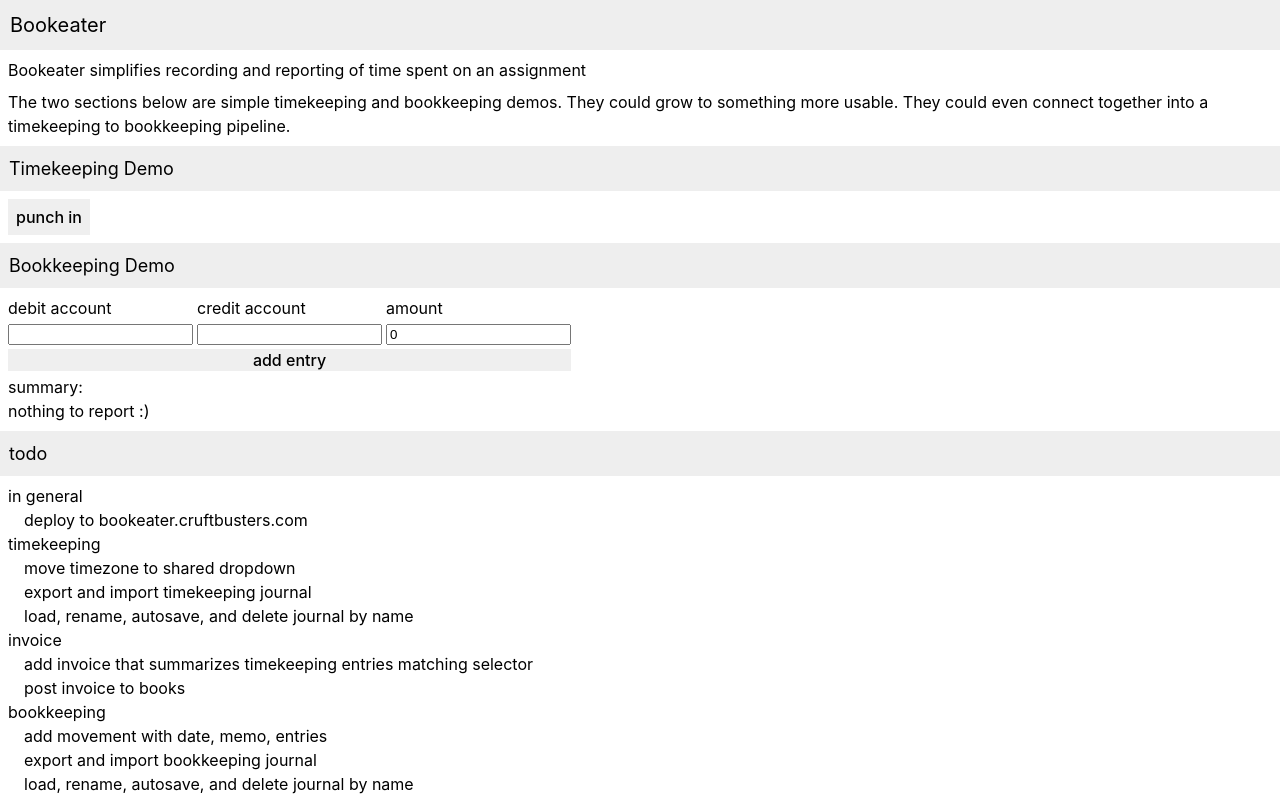
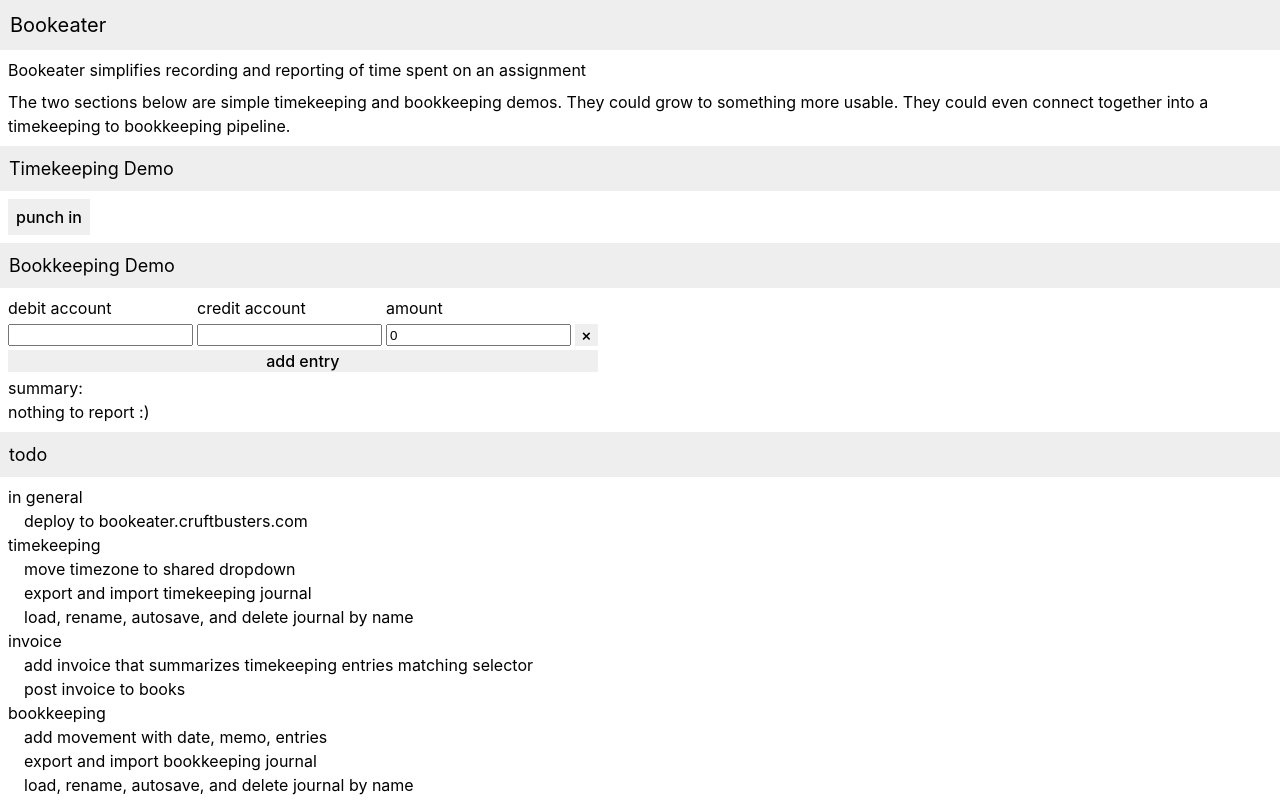
Before and after one commit to cruftbusters/bookeater, a React (Vite) app in the folder apps/webapp/: page / in a window 1280 px wide. Built offline with nearby package versions, Linux system fonts and the light colour scheme.

Commit message:
add button to delete entry

```diff
--- a/apps/webapp/src/BookkeepingDemo/index.module.scss
+++ b/apps/webapp/src/BookkeepingDemo/index.module.scss
@@ -1,13 +1,15 @@
 @import '../index.module.scss';
+
+$count: 4;
 
 .book_grid {
   display: inline-grid;
-  grid-template-columns: repeat(3, auto);
+  grid-template-columns: repeat($count, auto);
   grid-gap: $gap_half;
 }
 
 .book_grid > * {
-  grid-column: 1 / 4;
+  grid-column: 1 / calc($count + 1);
 }
 
 .entry {
--- a/apps/webapp/src/BookkeepingDemo/index.tsx
+++ b/apps/webapp/src/BookkeepingDemo/index.tsx
@@ -8,7 +8,7 @@ import { useJournal } from './useJournal'
 const styles = Object.assign(rootStyles, localStyles)
 
 export default function BookkeepingDemo() {
-  const { entries, addEntry, updateEntry } = useJournal()
+  const { entries, addEntry, updateEntry, deleteEntry } = useJournal()
 
   return (
     <>
@@ -58,6 +58,12 @@ export default function BookkeepingDemo() {
                   }))
                 }
               />
+              <button
+                aria-label={'delete'}
+                onClick={() => deleteEntry(entry.key)}
+              >
+                &times;
+              </button>
             </div>
           ))}
           <button onClick={() => addEntry()} className={cn(styles.add_entry)}>
--- a/apps/webapp/src/BookkeepingDemo/useJournal.tsx
+++ b/apps/webapp/src/BookkeepingDemo/useJournal.tsx
@@ -12,7 +12,10 @@ export function useJournal() {
       entries.map((entry) => (entry.key === key ? update(entry) : entry)),
     )
 
-  return { entries, addEntry, updateEntry }
+  const deleteEntry = (key: string) =>
+    setEntries((entries) => entries.filter((entry) => entry.key !== key))
+
+  return { entries, addEntry, updateEntry, deleteEntry }
 }
 
 function defaultEntry(): Entry {
```
Also changed, not shown: 1 other file (tests, documents, lock files or other folders).
